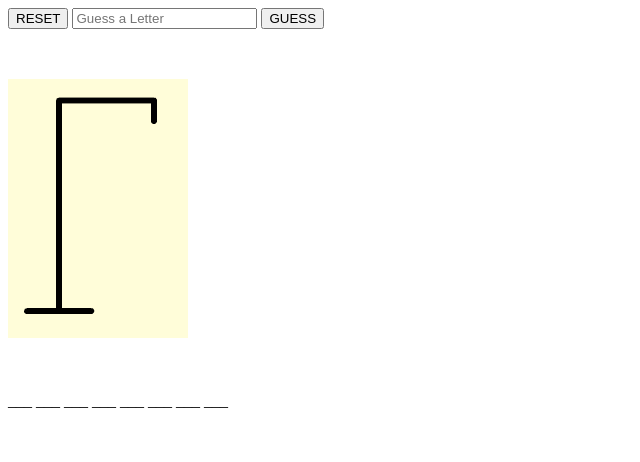
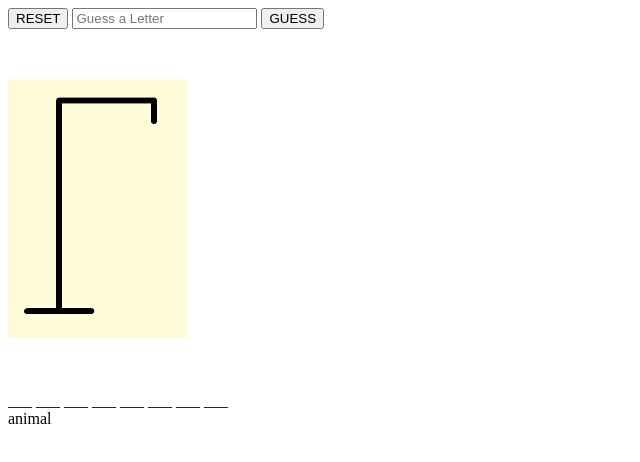
Before and after one commit to joshuaneidich/hangman, a plain HTML site: page index.html in a window 1280 px wide. Shown: the full height of the page, 0-640 px from the left. Drawn offline with Linux system fonts and the light colour scheme.

Commit message:
added hint

```diff
--- a/index.html
+++ b/index.html
@@ -15,6 +15,7 @@
       <div class="guesses-left"></div>
     </div>
     <div class="display-word"></div>
+    <div class="hint"></div>
 
     <script src="scripts.js" charset="utf-8"></script>
   </body>
--- a/scripts.js
+++ b/scripts.js
@@ -7,7 +7,7 @@ var displayBox=document.getElementsByClassName('game-display')[0];
 var animation=document.getElementsByClassName('animation')[0];
 var displayWord=document.getElementsByClassName('display-word')[0];
 var hangmanImage=document.getElementsByClassName('hangman-image')[0];
-
+var hint=document.getElementsByClassName("hint")[0];
 
 window.addEventListener("load", resetAction);
 reset.addEventListener("click", resetAction);
@@ -95,6 +95,7 @@ function resetAction () {
 
 function initialDisplayWordAction  (wordToEvaluate){
   displayWord.innerHTML="";
+  hint.innerHTML=wordToGuess.hint;
   for (let i=0; i<wordToGuessArray.length; i++){
     displayWord.innerHTML+=
     // purposely put i in class for future purposes
```
